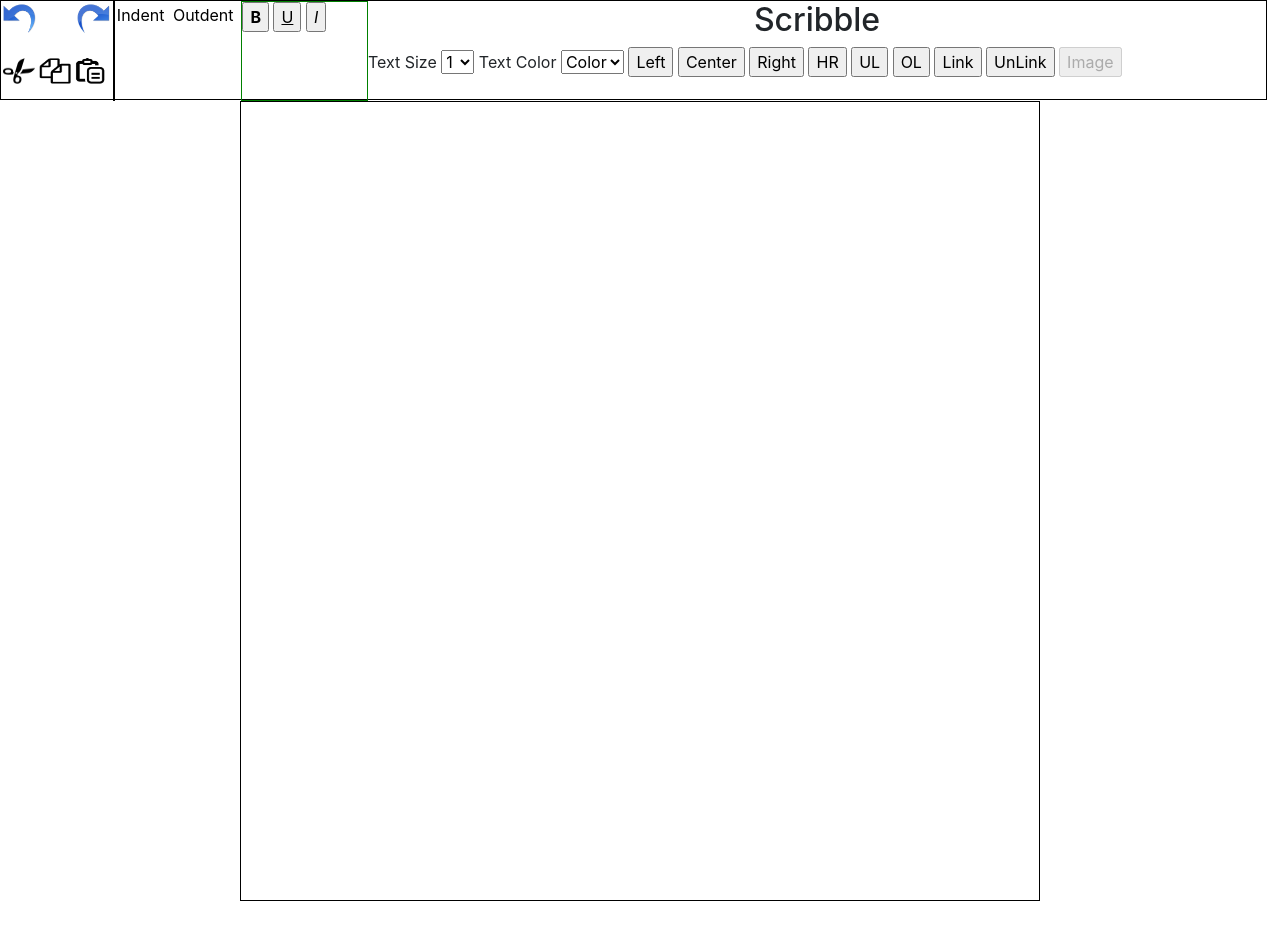
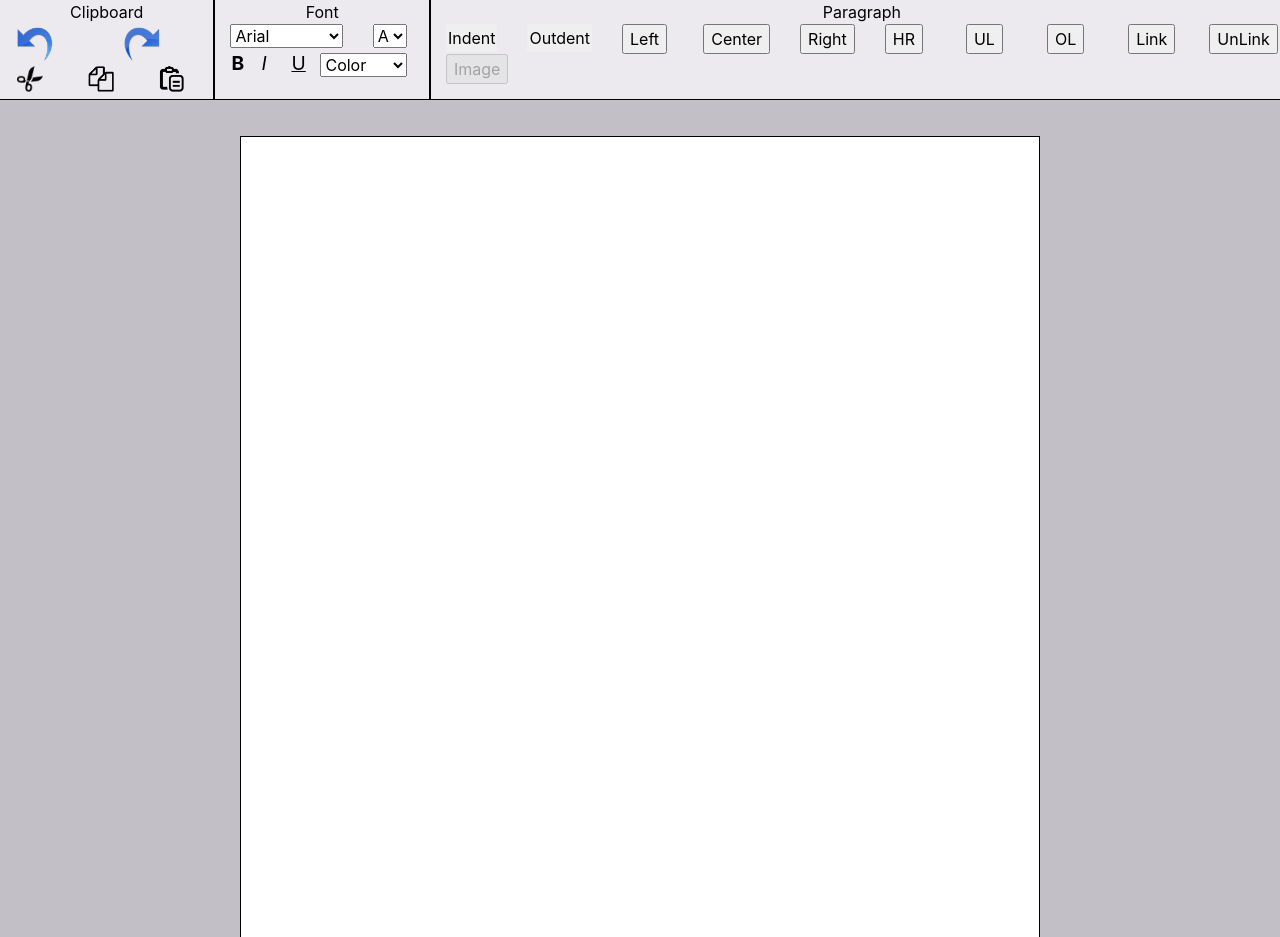
Before and after one commit to kjolencz/COSC412Project, a website: page textEditor.html in a window 1280 px wide. Shown: the top 937 px of the page. Drawn offline with nearby package versions, Linux system fonts and the light colour scheme.

Commit message:
Updated Styles

```diff
--- a/css/style.css
+++ b/css/style.css
@@ -1,38 +1,61 @@
+.body{
+    color:#000000;
+    background-color:#c2c0c6;
+}
 #main{
-    border: 1px solid black;
-    width: 99%;
+    border-bottom: 1px solid black;
+    width: 101%;
     height: 100px;
+    position: fixed;
+    background-color:#eceaef;
 
+}
+#color{
+    width:100%;
+}
+#filler{
+    width: 100%;
+    height: 120px;
 }
 #textBox{
     margin:auto;
-    width: 100%
+    border:#000000 1px solid;
 }
 #undoButtons{
     height:100px;
-    width:9%;
-    float:left;
     border-right: 2px solid black;
 }
 #indentButtons{
     height:100px;
-    width:10%;
-    float:left;
+
 }
 #boldButtons{
     height:100px;
-    width:10%;
-    border: 1px solid green;
-    float:left;
+    border-right: 2px solid black;
 }
 .buttons{
     text-decoration: none;
     cursor: pointer;
-    background-color:white;
     border: none;
     padding:2px;
-
 }
 #scribbleTitle{
     text-align: center;
 }
+#scribbleText{
+    height:100px;
+}
+#textbox{
+    background-color:white;
+    width:800px;
+}
+.buttonsFont{
+    background-color: Transparent;
+    border:none;
+    cursor: pointer;
+    font-size: 1.2em;
+    width: 20px;
+    text-align: left;
+    padding: 1px;
+
+}
--- a/script.js
+++ b/script.js
@@ -4,6 +4,10 @@
 }
 function iBold(){
 	Scribble_Box.document.execCommand('bold',false,null);
+}
+function iFont() {
+	var fontName = document.getElementById("fontF").value;
+    document.execCommand('fontName', false, fontName);
 }
 function iUnderline(){
 	Scribble_Box.document.execCommand('underline',false,null);
--- a/textEditor.html
+++ b/textEditor.html
@@ -8,36 +8,52 @@
         <script src="https://cdnjs.cloudflare.com/ajax/libs/popper.js/1.14.7/umd/popper.min.js" integrity="sha384-UO2eT0CpHqdSJQ6hJty5KVphtPhzWj9WO1clHTMGa3JDZwrnQq4sF86dIHNDz0W1" crossorigin="anonymous"></script>
         <script src="https://stackpath.bootstrapcdn.com/bootstrap/4.3.1/js/bootstrap.min.js" integrity="sha384-JjSmVgyd0p3pXB1rRibZUAYoIIy6OrQ6VrjIEaFf/nJGzIxFDsf4x0xIM+B07jRM" crossorigin="anonymous"></script>
     </head>
-    <body onLoad="iFrameOn();">
+    <body onLoad="iFrameOn();" class="body">
         <!--<p>Entry Title: <input name="title" id="title" type="text" size="80" maxlength="80" /></p> -->
-            <div id="main">
-                <div id="undoButtons">
-                    <div style="height:55px;">
-                        <input class="buttons" type="image" onClick="iUndo()" value="undo" src="images/undo-button.png" style="height:35px; float:left; width:33%;">
-                        <div style="height:35px; float:left; width:33%;"></div>
-                        <input class="buttons" type="image" onClick="iRedo()" value="Redo" src="images/redo-button.png" style="height:35px; float:left; width:33%;">
+        <div id="main" class="container-fluid">
+            <div class="row">
+                <div id="undoButtons" class="col-2 justify-content-center">
+                        <div class="row" id="scribbleTitle">
+                            <div class="col">Clipboard</div>
                         </div>
-                    <div>
-                        <input class="buttons" type="image" onClick="iCut()" value="Cut" src="images/Editing-Cut.png" style="height:30px; float:left; width:32%; padding:2px;">
-                        <input class="buttons" type="image" onClick="iCopy()" value="Copy" src="images/paste.png" style="height:30px; float:left; width:32%; padding:2px;">
-                        <input class="buttons" type="image" onClick="iPaste()" value="Paste" src="images/copy.jpg" style="height:30px; float:left; width:32%; padding:2px;" disabled>
+                        <div class="row">
+                            <div class="col-6">
+                                <input class="buttons" type="image" onClick="iUndo()" value="undo" src="images/undo-button.png" style="height:40px">
+                            </div>
+                            <div class="col-6">
+                                <input class="buttons" type="image" onClick="iRedo()" value="Redo" src="images/redo-button.png" style="height:40px">
                             </div>
                         </div>
-                <div id="indentButtons">
-                    <input class="buttons" type="button" onClick="iIndent()" value="Indent">
-                    <input class="buttons" type="button" onClick="iOutdent()" value="Outdent">
+                        <div class="row">
+                            <div class="col-sm">
+                                <input class="buttons" type="image" onClick="iCut()" value="Cut" src="images/Editing-Cut.png" style="height:30px">
                             </div>
-                <div id="boldButtons">
-                    <input type="button" onClick="iBold()" value="B" style="font-weight: bold;">
-                    <input type="button" onClick="iUnderline()" value="U" style="text-decoration: underline;">
-                    <input type="button" onClick="iItalic()" value="I" style="font-style: italic;">
+                            <div class="col-sm">
+                                <input class="buttons" type="image" onClick="iCopy()" value="Copy" src="images/paste.png" style="height:30px">
                             </div>
-                <div id="scribbleTitle">
-                    <h2>Scribble</h2>
+                            <div class="col-sm">
+                                <input class="buttons" type="image" onClick="iPaste()" value="Paste" src="images/copy.jpg" style="height:30px" disabled>
                             </div>
-                <div >
-                    Text Size
+                        </div>
+                    </div>
+                    <div id="boldButtons" class="col-2">
+                        <div class="row" id="scribbleTitle">
+                            <div class="col">Font</div>
+                        </div>
+                        <div class="row">
+                            <div class="col-8">
+                                <select name="font" id="fontF" style="width:100%; padding-right:5px;" onClick="iFont()">
+                                    <!--<option value ="" disabled selected>Font</option> -->
+                                    <option value="Arial">Arial</option>
+                                    <option value="Times">Times</option>
+                                    <option value="Calibri">Calibri</option>
+                                </select>
+                            </div>
+                            <div class="col-4">
+                                <div class="row">
+                                    <div class="col">
                                         <select name="fontSize" id="fSize" onClick="iFontSize()">
+                                            <option value ="" disabled selected>A</option>
                                             <option value="1">1</option>
                                             <option value="2">2</option>
                                             <option value="3">3</option>
@@ -46,8 +62,21 @@
                                             <option value="6">6</option>
                                             <option value="7">7</option>
                                         </select>
-                    <!--<input type="button" onClick="iForeColor()" value="Text Color"> -->
-                    Text Color
+                                    </div>
+                                </div>
+                            </div>
+                        </div>
+                        <div class="row">
+                            <div class="col-1">
+                                <input type="button" class="buttonsFont" onClick="iBold()" value="B" style="font-weight: bold;">
+                            </div>
+                            <div class="col-1">
+                                <input type="button" class="buttonsFont" onClick="iItalic()" value="I" style="font-style: italic;">
+                            </div>
+                            <div class="col-1">
+                                <input type="button" class="buttonsFont" onClick="iUnderline()" value="U" style="text-decoration: underline;">
+                            </div>
+                            <div class="col-6" style="padding-top:5px; padding-right:5px;">
                                 <select name="ColorDrop" id="Color" onClick="iForeColor()">
                                     <option value ="" disabled selected>Color</option>
                                     <option value="red" style="background-color:red"></option>
@@ -56,23 +85,66 @@
                                     <option value="pink" style="background-color:pink"></option>
                                     <option value="black" style="background-color:black"></option>
                                 </select>
+                                </div>
+                        </div>
+                    </div>
+                    <div class="col-8">
+                        <!--<div class="row justify-content-center">
+                            <div id="scribbleTitle">
+                                <h2>Scribble</h2>
+                            </div>
+                        </div> -->
+                        <div class="row" id="scribbleTitle">
+                            <div class="col">Paragraph</div>
+                        </div>
+                        <div class="row">
+                            <div class="col">
+                                <input class="buttons" type="button" onClick="iIndent()" value="Indent">
+                            </div>
+                            <!--<input type="button" onClick="iForeColor()" value="Text Color"> -->
+                            <div class="col">
+                                <input class="buttons" type="button" onClick="iOutdent()" value="Outdent">
+                            </div>
+                            <div class="col">
                                 <input type="button" onClick="iLeft()" value="Left">
+                            </div>
+                            <div class="col">
                                 <input type="button" onClick="iCenter()" value="Center">
+                            </div>
+                            <div class="col">
                                 <input type="button" onClick="iRight()" value="Right">
+                            </div>
+                            <div class="col">
                                 <input type="button" onClick="iHorizontalRule()" value="HR">
+                            </div>
+                            <div class="col">
                                 <input type="button" onClick="iUnorderedList()" value="UL">
+                            </div>
+                            <div class="col">
                                 <input type="button" onClick="iOrderedList()" value="OL">
+                            </div>
+                            <div class="col">
                                 <input type="button" onClick="iLink()" value="Link">
+                            </div>
+                            <div class="col">
                                 <input type="button" onClick="iUnLink()" value="UnLink">
+                            </div>
+                            <div class="col">
                                 <input type="button" onClick="iImage()" value="Image" disabled>
+                            </div>
+                        </div>
+                    </div>
                 </div>
 
             </div>
+            <div id="filler"></div>
+            <p></p>
+
         <div class="row justify-content-center" id="textBox">
             <!-- Hide(but keep)your normal textarea and place in the iFrame replacement for it
             <textarea style="display:none;" name="myTextArea" id="myTextArea" cols="100" rows="14"></textarea> -->
             <textarea style="display:none;" name="myTextArea" id="myTextArea" style="width:800px; height:800px;"></textarea>
-                <iframe  name="Scribble_Box" id="Scribble_Box" style="border:#000000 1px solid; width:800px; height:800px;"></iframe>
+            <iframe  name="Scribble_Box" id="Scribble_Box" style="width:800px; height:800px; border: none;"></iframe>
             <!-- End replacing your normal textarea -->
         </div>
         </p>
```
Lines whose indentation alone changed are shown as unchanged.
